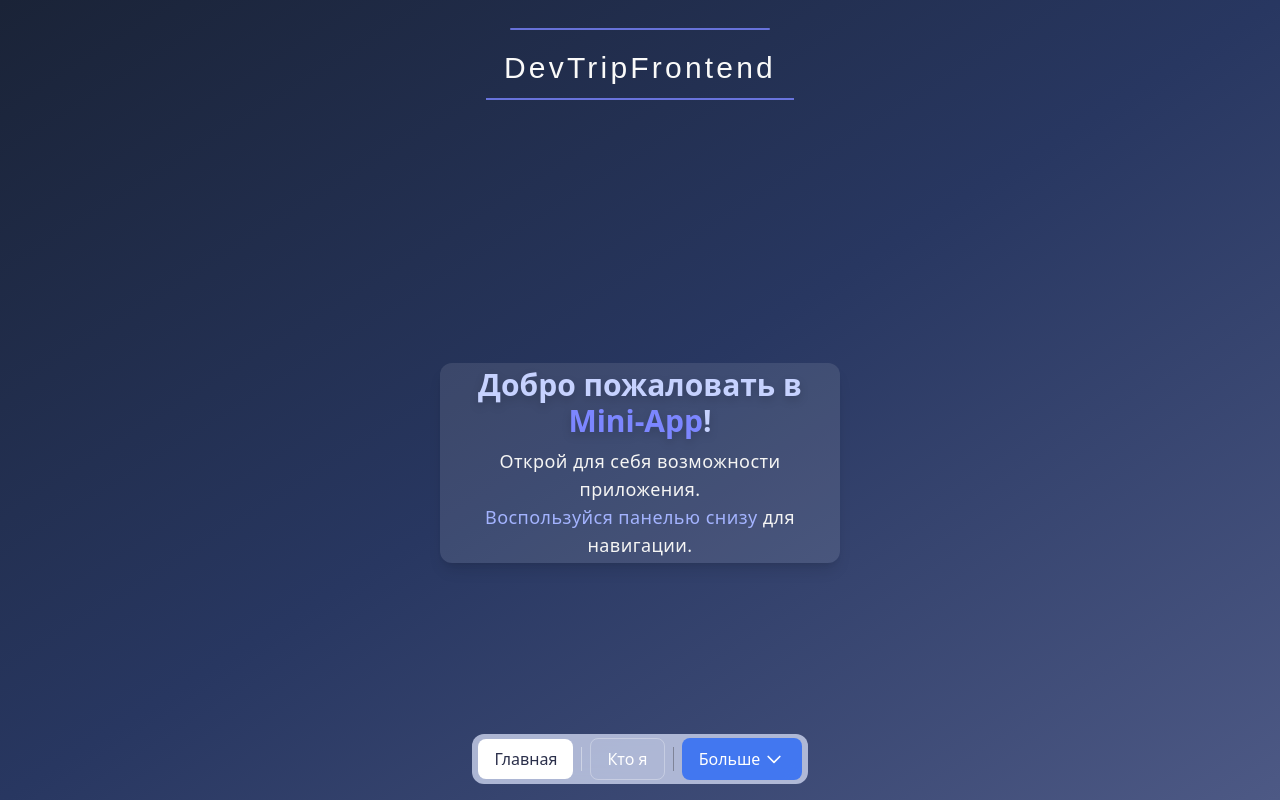
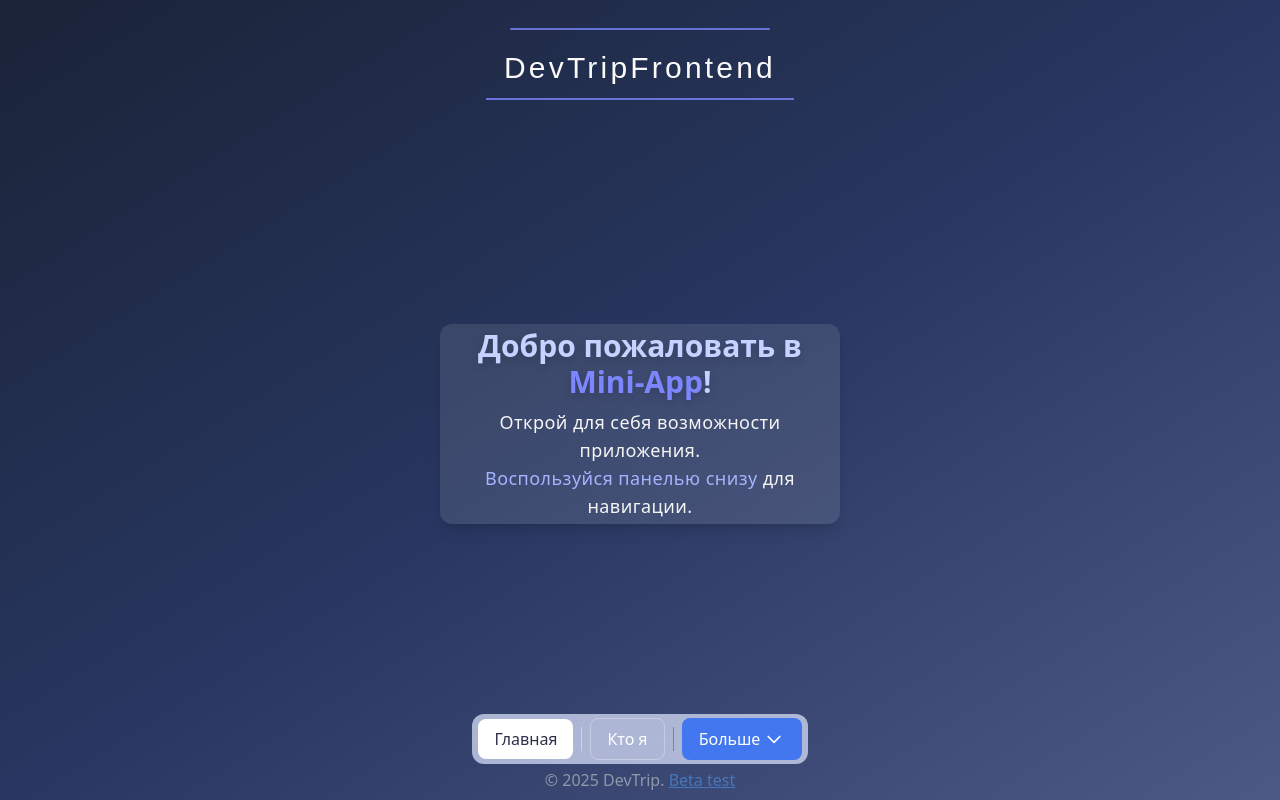
Before and after one commit to stintikss/SuvorovMini-App, a React (Vite) app: page / in a window 1280 px wide. Built offline with nearby package versions, Linux system fonts and the light colour scheme; a web font is replaced by a local one.

Commit message:
Update TabBar Home types Create Beta

```diff
--- /dev/null
+++ b/src/components/Beta/Beta.tsx
@@ -0,0 +1,17 @@
+export function Beta() {
+    const currentYear = new Date().getFullYear();
+
+    return (
+        <span className="text-gray-400/90">
+            © {currentYear} DevTrip.&nbsp;
+            <a
+                className="text-blue-400/50 underline"
+                href="https://t.me/devtripbeta"
+                target="_blank"
+                rel="noopener noreferrer"
+            >
+                Beta test
+            </a>
+        </span>
+    );
+}
--- a/src/components/TabBar/TabBar.tsx
+++ b/src/components/TabBar/TabBar.tsx
@@ -12,7 +12,7 @@ const menu: { key: TabBarKey, label: string }[] = [
     { key: 'Keys', label: 'Кейсы' },
     { key: 'Project', label: 'Проекты' },
     { key: 'Social', label: 'Соц сети' },
-    { key: 'Social', label: 'Настройки' },
+    { key: 'Settings', label: 'Настройки' },
 ]
 
 export function TabBar({ activeTab, onChange, onMenuToggle }: TabBarProps) {
@@ -25,7 +25,7 @@ export function TabBar({ activeTab, onChange, onMenuToggle }: TabBarProps) {
     }
 
     return (
-        <div className="w-full p-4">
+        <div className="w-full px-4">
             <div className="flex justify-center
                 bg-indigo-100/70 px-1.5 py-1 backdrop-blur-2xl rounded-xl max-h-13
             ">
--- a/src/pages/Home/Home.tsx
+++ b/src/pages/Home/Home.tsx
@@ -3,6 +3,7 @@ import type { TabBarProps } from "../../types/types";
 import { motion } from "framer-motion";
 import { AnimationHeadingName, wordVariants, spaceVariants, borderTextTop } from "./Animation/Animation";
 import { useEffect, useState } from "react";
+import { Beta } from "../../components/Beta/Beta";
 
 function Home({ activeTab, onChange }: TabBarProps) {
     const [menuOpen, setMenuOpen] = useState<boolean>(false);
@@ -39,7 +40,7 @@ function Home({ activeTab, onChange }: TabBarProps) {
         >
             <motion.div
                 className="flex flex-col items-center h-50 max-h-100 w-screen max-w-95
-                    p-7 text-stone-50 tracking-[0.2rem] font-medium text-3xl
+                    p-7 text-stone-50 tracking-[0.2rem] font-medium text-3xl flex-1
                 "
                 style={{ fontFamily: 'Nata Sans, sans-serif' }}
             >
@@ -88,7 +89,7 @@ function Home({ activeTab, onChange }: TabBarProps) {
                     max-w-81 mx-auto md:max-w-100 relative
                     ${sizeMenuSettings ? 'max-h-40' : 'max-h-50'}
                 `}
-                animate={{y: sizeMenuSettings ? -190 : 0, opacity: 1}
+                animate={{y: sizeMenuSettings ? -175 : 0, opacity: 1}
                 }
                 transition={{ type: "spring", stiffness: 120, damping: 18 }}
             >
@@ -107,18 +108,25 @@ function Home({ activeTab, onChange }: TabBarProps) {
                     Открой для себя возможности приложения.<br />
                     <span className="text-indigo-300">Воспользуйся панелью снизу</span> для навигации.
                 </p>
-                {sizeDevice && menuOpen && (
+                {sizeMenuSettings && (
                     <div className="h-px w-full bg-gray-200/60 absolute left-0 -bottom-2" />
                 )}
             </motion.div>
 
 
-            <motion.div>
+            <motion.div
+                className="flex flex-col gap-1 flex-1 justify-end py-2"
+            >
                 <TabBar
                     activeTab={activeTab}
                     onChange={onChange}
                     onMenuToggle={handleMenuToggle}
                 />
+                <div
+                    className={`w-full flex px-8 ${sizeDevice ? 'justify-end' : 'justify-center'}`}
+                >
+                    <Beta />
+                </div>
             </motion.div>
 
         </div>
--- a/src/types/types.ts
+++ b/src/types/types.ts
@@ -5,3 +5,7 @@ export type TabBarProps = {
     onChange: (tab: TabBarKey) => void
     onMenuToggle?: (isOpen: boolean) => void
 }
+
+export type BetaProps = {
+    onMenuToggle?: (isOpen: boolean) => void
+}
```
